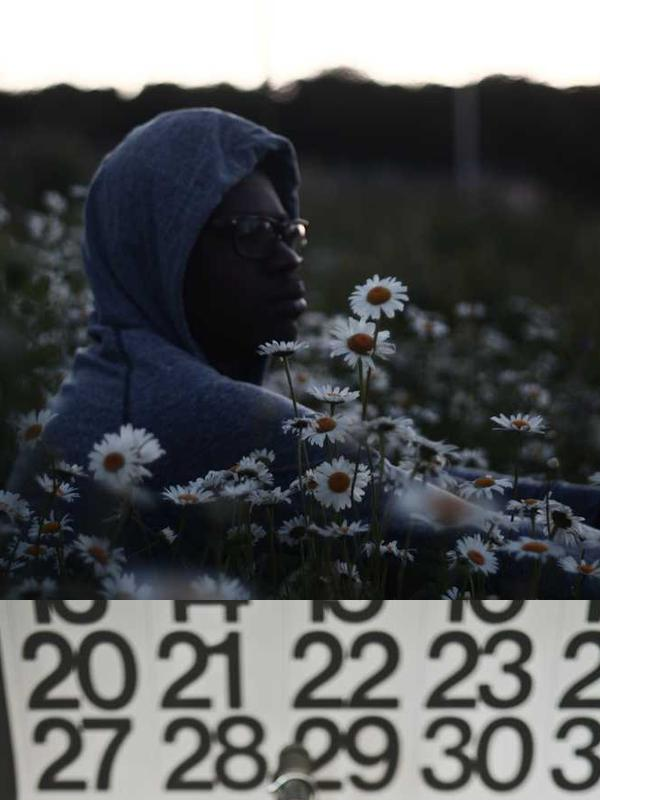
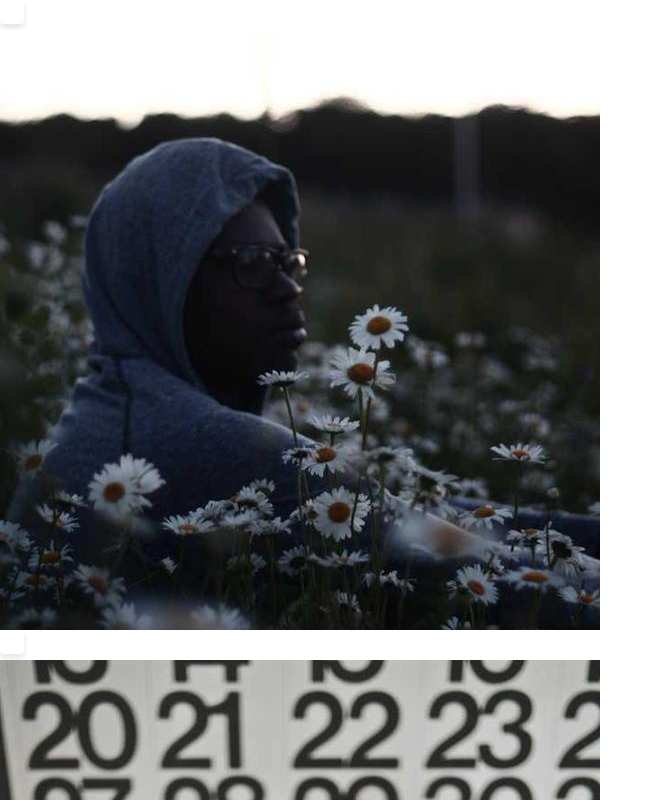
Before and after one commit to ixedasan/react-image-gallery, a React (Vite) app: page / in a window 1280 px wide. Shown: the top 800 px of the page, without its empty margins (0-663 px from the left). Built offline with nearby package versions, Linux system fonts and the light colour scheme.

Commit message:
feat: add functionality to image component
Implemented the ability to drag and drop images and select them

```diff
--- a/src/components/Image.tsx
+++ b/src/components/Image.tsx
@@ -1,6 +1,10 @@
 import { useSortable } from '@dnd-kit/sortable'
+import { CSS } from '@dnd-kit/utilities'
+import { twMerge } from 'tailwind-merge'
 
 import { IImageGallery } from '../types/global.types'
+import Checkbox from './ui/Icons/Checkbox'
+import EmptyCheckbox from './ui/Icons/EmptyCheckbox'
 
 interface IImage extends IImageGallery {
   className?: string
@@ -24,9 +28,51 @@ export const Image = ({
     isDragging,
   } = useSortable({ id: id })
 
+  const style = {
+    transform: CSS.Transform.toString(transform),
+    transition,
+    zIndex: isDragging ? '100' : 'auto',
+    opacity: isDragging ? 0.3 : 1,
+    gridRow: index === 0 ? 'span 2' : 'span 1',
+    gridColumn: index === 0 ? 'span 2' : 'span 1',
+    transformOrigin: '0 0',
+  }
+
   return (
-    <div>
-      <img src={url} alt="" />
+    <div
+      ref={setNodeRef}
+      style={style}
+      className={twMerge(
+        'group relative z-0 aspect-square overflow-hidden rounded-lg border border-gray-300 object-cover',
+        className,
+      )}
+    >
+      <button
+        {...listeners}
+        {...attributes}
+        className={twMerge(
+          'absolute inset-0 z-50 bg-black opacity-0 transition-opacity duration-500 group-hover:opacity-40',
+          isSelected && '!opacity-0',
+        )}
+      />
+      <button
+        className={twMerge(
+          'absolute left-2 top-2 z-50 transition-opacity duration-500',
+          'group-hover:opacity-100',
+          isSelected ? 'opacity-100' : 'opacity-0',
+        )}
+        onClick={onClick && (() => onClick(id))}
+      >
+        {isSelected ? <Checkbox color="black" /> : <EmptyCheckbox />}
+      </button>
+      <div
+        className={twMerge(
+          'flex h-full items-center justify-center',
+          isSelected && 'opacity-60',
+        )}
+      >
+        <img src={url} alt={url} className="block h-full w-full object-cover" />
+      </div>
     </div>
   )
 }
--- a/src/components/ui/Icons/EmptyCheckbox.tsx
+++ b/src/components/ui/Icons/EmptyCheckbox.tsx
@@ -1,6 +1,6 @@
 import { SVGProps } from 'react'
 
-const EmptyCheckboxIcon = ({
+const EmptyCheckbox = ({
   width = '24',
   color = 'white',
   boxShadow = '0 4px 6px rgba(0, 0, 0, 0.1)',
@@ -31,4 +31,4 @@ const EmptyCheckboxIcon = ({
   )
 }
 
-export default EmptyCheckboxIcon
+export default EmptyCheckbox
```
